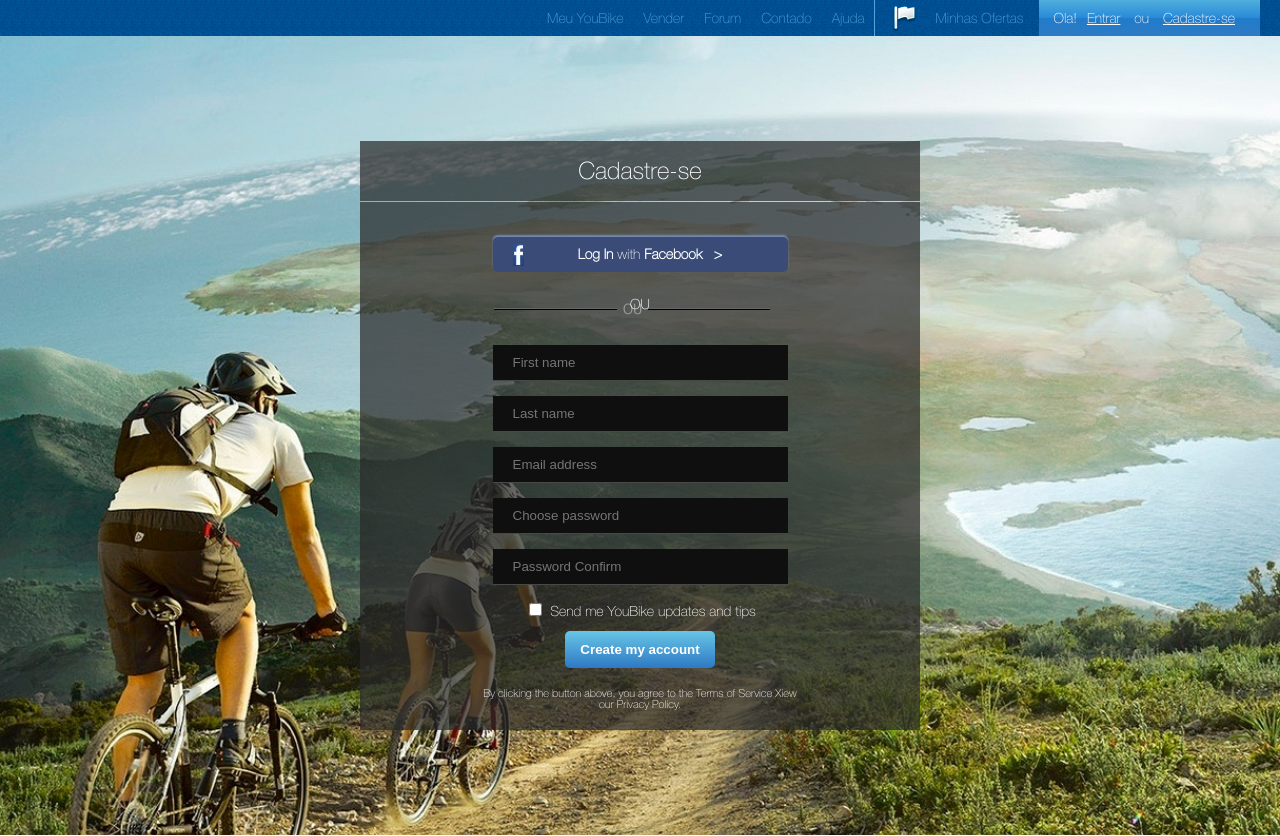
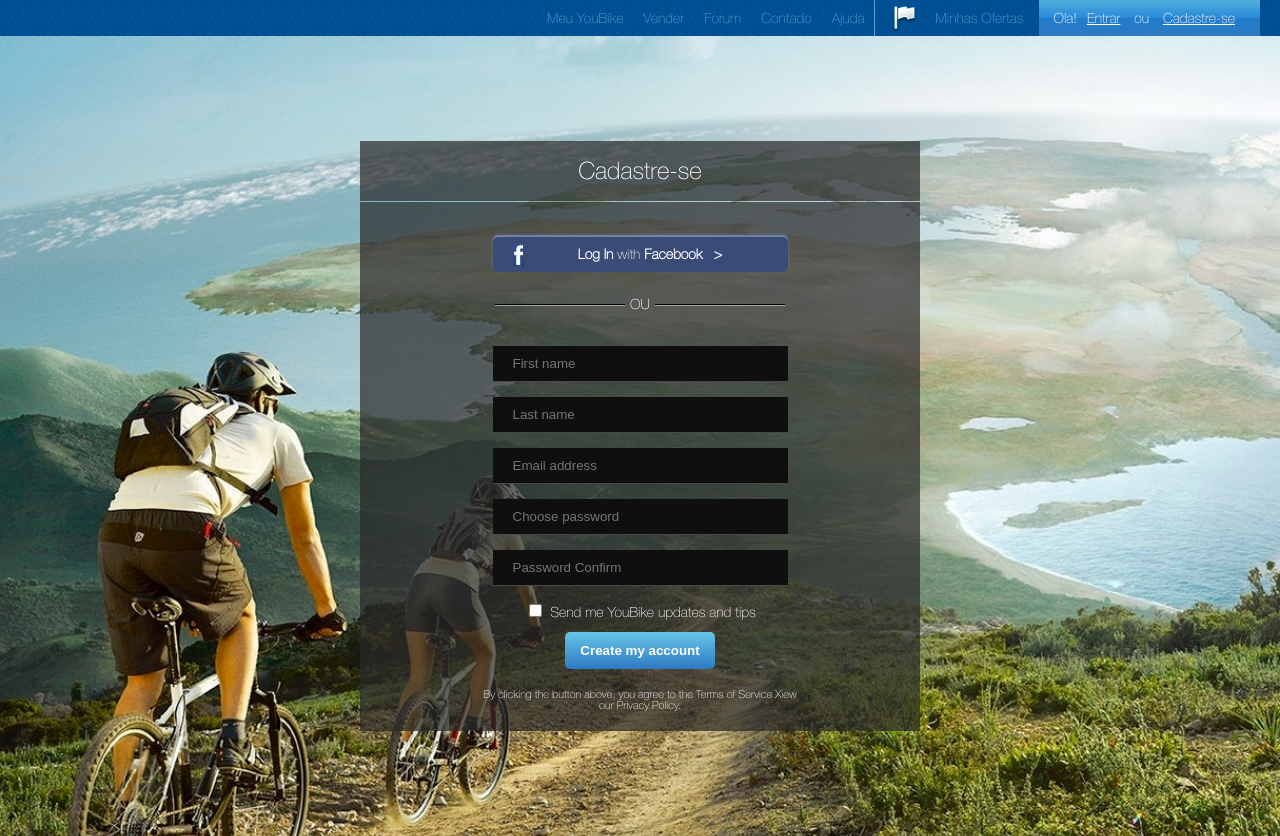
Before and after one commit to kseniiapupko/ksufurinec.github.io, a plain HTML site: page GoIT/markup/home/lesson5_1/index.html in a window 1280 px wide. Drawn offline with Linux system fonts and the light colour scheme; files whose address does not match are found by name.

Commit message:
Update style.css

```diff
--- a/GoIT/markup/home/lesson5_1/css/style.css
+++ b/GoIT/markup/home/lesson5_1/css/style.css
@@ -134,10 +134,31 @@ filter: progid:DXImageTransform.Microsoft.gradient( startColorstr='#50afdc', end
 }
 
 .row{
-	background: url("../img/row.png") no-repeat;
-	background-position: 0px 5px;
-	height: 20px;
-	margin-bottom:28px;
+	text-align: center;
+	padding-bottom: 35px;
+
+}
+
+.row:before,
+.row:after {
+	content: "";
+	position: relative;
+	display: inline-block;
+	width: 130px;
+	height: 1px;
+
+	vertical-align: middle;
+	background: #000;
+	background-clip: content-box;
+	border-bottom: 1px solid rgba(255,255,255,.5);
+	}
+
+.row:before {
+	left: -5px;
+}
+
+.row:after {
+	left: 5px;
 }
 
 .reg-wrapper a{
```
